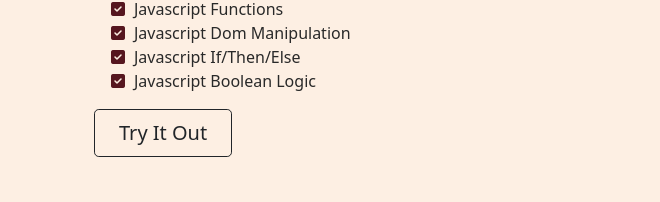
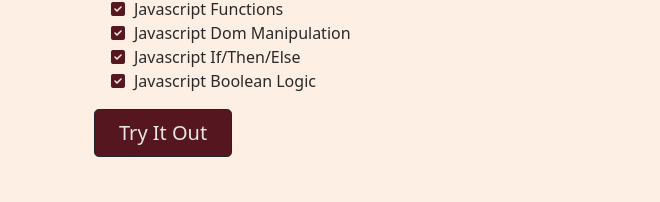
Before and after one commit to ScientistZero/FizzBuzz, a plain HTML site: page index.html in a window 1280 px wide. Shown: the part 462-664 px from the top of the page, 0-660 px from the left. Drawn offline with nearby package versions, Linux system fonts and the light colour scheme.

Commit message:
Button changes

```diff
--- a/css/site.css
+++ b/css/site.css
@@ -4,6 +4,10 @@
     --dark-color: #292929;
     --white-color: #e7e7e7;
 
+}
+#btnTry{
+    background-color: #56161f;
+    color: #e7e7e7;
 }
 
 #btnSubmit{
--- a/index.html
+++ b/index.html
@@ -69,7 +69,7 @@
                         <li><span class="fa-li"><i class="fas fa-check-square"></i> </span>Javascript Boolean Logic</li>
                     </ul>
                     <div>
-                        <a type="button" class="btn btn-outline-dark btn-lg px-4 me-md-2" href="app.html">Try It Out</a>
+                        <a type="button" id="btnTry" class="btn btn-outline-dark btn-lg px-4 me-md-2" href="app.html">Try It Out</a>
                     </div>
                     <h5 class="fw-bold mt-5">
                         <div class="d-flex">
```
